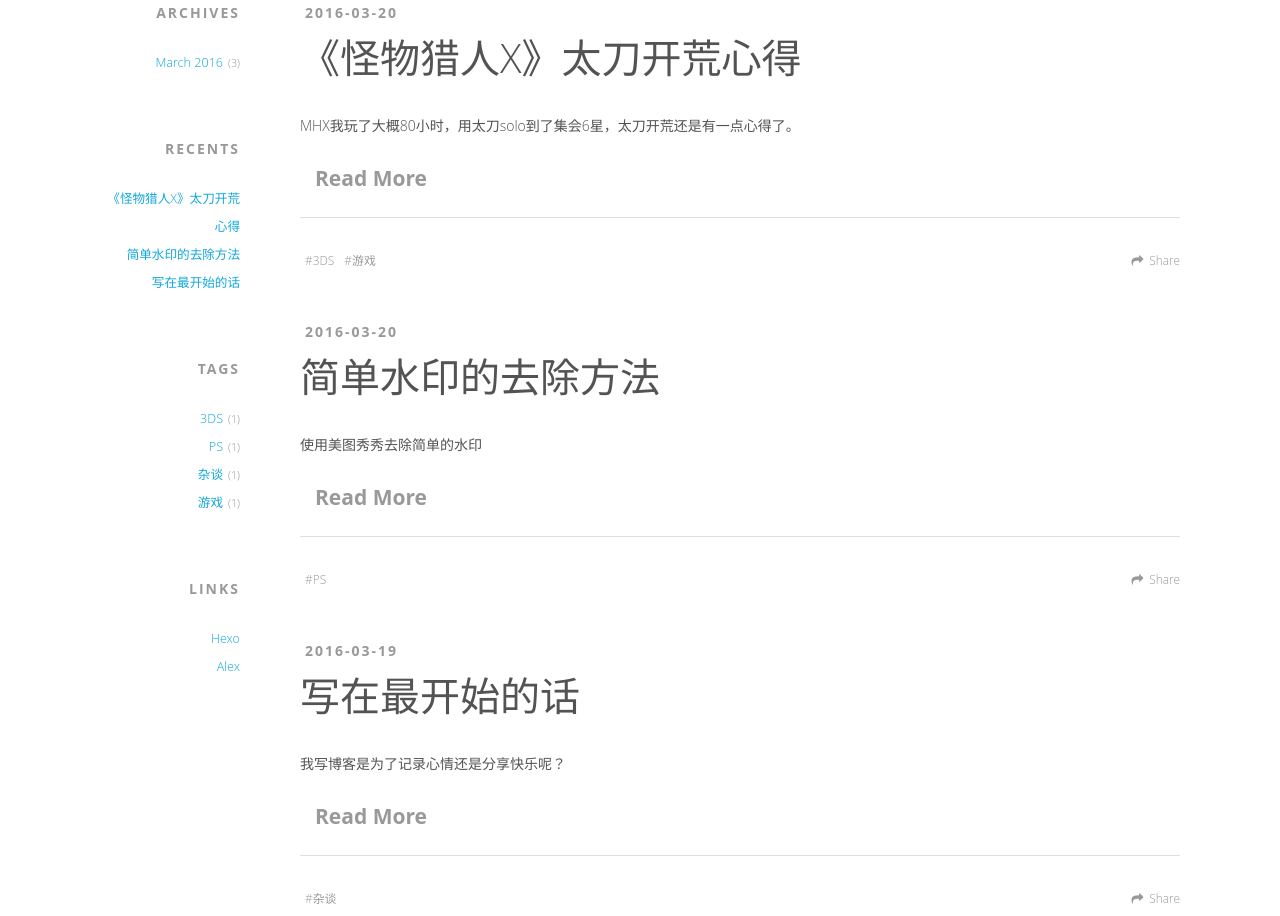
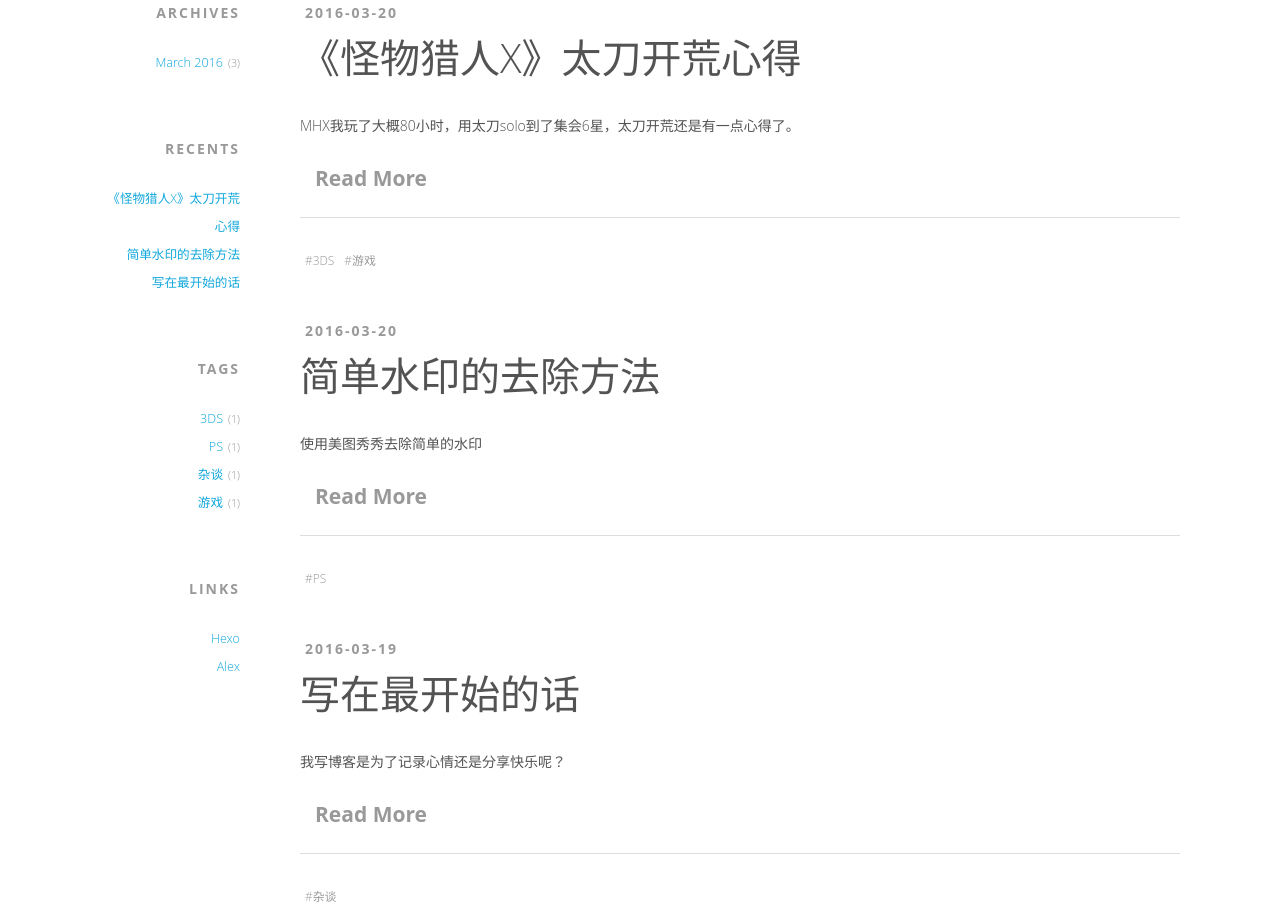
Before and after one commit to cncoffer/cncoffer, a plain HTML site: page index.html in a window 1280 px wide. Shown: the part 188-1104 px from the top of the page. Drawn offline with Linux system fonts and the light colour scheme; some packages are replaced by stand-ins of ours; a script that the page names is missing; a web font is replaced by a local one.

Commit message:
Site updated: 2016-03-20 01:47:08

```diff
--- a/index.html
+++ b/index.html
@@ -167,7 +167,6 @@
 
     </div>
     <footer class="article-footer">
-      <a data-url="http://cncoffer.com/2016/03/20/《怪物猎人X》太刀开荒心得/" data-id="cilzf8h1q0008sshreuxa2nfl" class="article-share-link">Share</a>
 
 
   <ul class="article-tag-list"><li class="article-tag-list-item"><a class="article-tag-list-link" href="/tags/3DS/">3DS</a></li><li class="article-tag-list-item"><a class="article-tag-list-link" href="/tags/游戏/">游戏</a></li></ul>
@@ -211,7 +210,6 @@
 
     </div>
     <footer class="article-footer">
-      <a data-url="http://cncoffer.com/2016/03/20/简单水印的去除方法/" data-id="cilzf8h1q000dsshrnrja7zbe" class="article-share-link">Share</a>
 
 
   <ul class="article-tag-list"><li class="article-tag-list-item"><a class="article-tag-list-link" href="/tags/PS/">PS</a></li></ul>
@@ -255,7 +253,6 @@
 
     </div>
     <footer class="article-footer">
-      <a data-url="http://cncoffer.com/2016/03/19/写在最开始的话/" data-id="cilzf8h1q000asshror97z6ua" class="article-share-link">Share</a>
 
 
   <ul class="article-tag-list"><li class="article-tag-list-item"><a class="article-tag-list-link" href="/tags/杂谈/">杂谈</a></li></ul>
```
Also changed, not shown: 2016/03/19/写在最开始的话/index.html (+0 -1 lines), 2016/03/20/《怪物猎人X》太刀开荒心得/index.html (+0 -1 lines), 2016/03/20/简单水印的去除方法/index.html (+0 -1 lines), 404.html (+0 -1 lines), about/index.html (+0 -1 lines).
